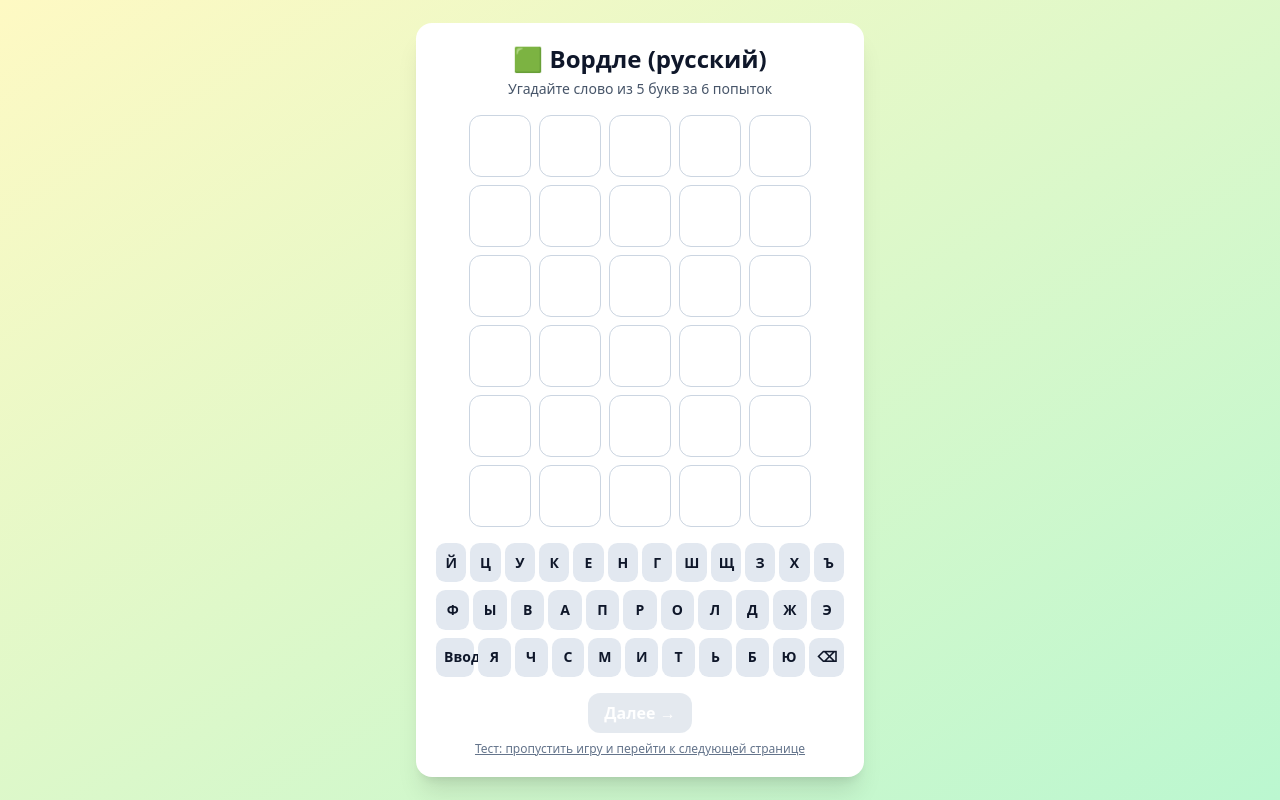
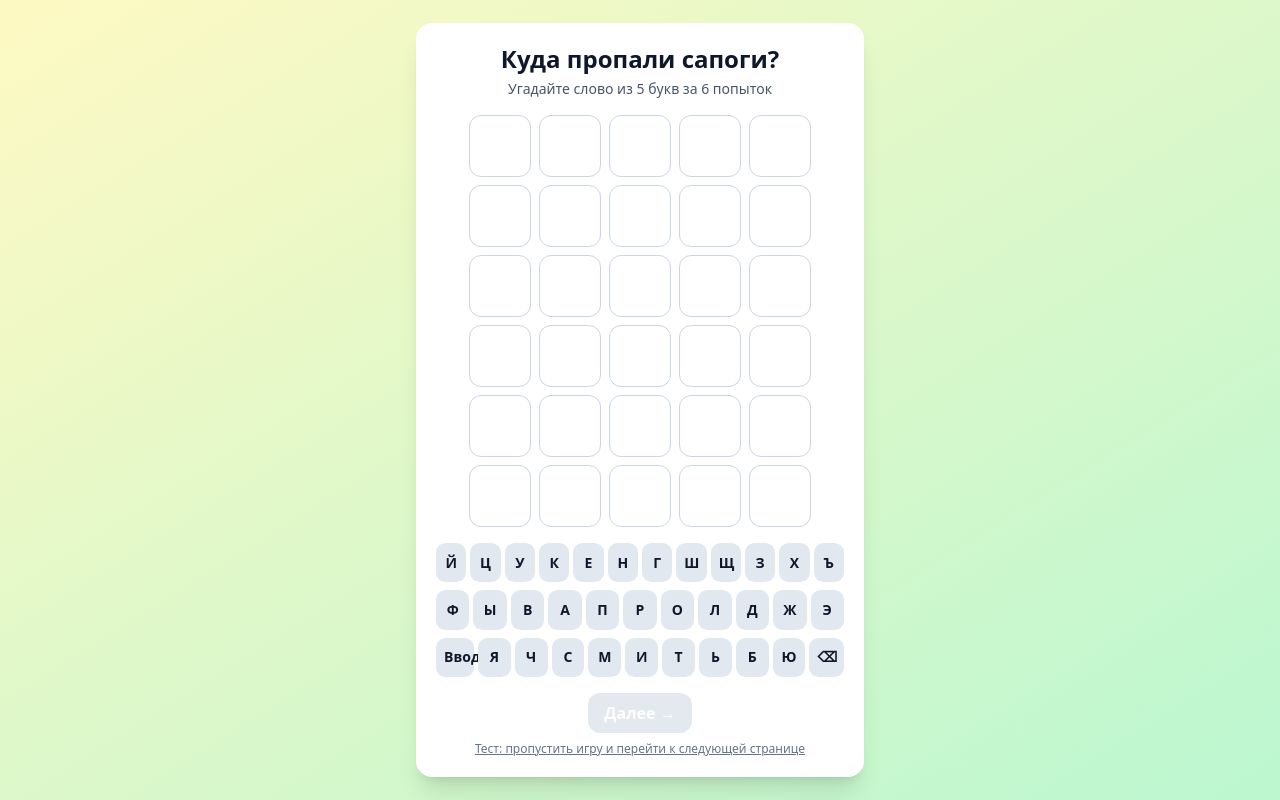
Before and after one commit to alexkuzmichev/RodionQuest, a plain HTML site: page puzzle1.html in a window 1280 px wide. Drawn offline with nearby package versions, Linux system fonts and the light colour scheme.

Commit message:
Update puzzle1.html

```diff
--- a/puzzle1.html
+++ b/puzzle1.html
@@ -26,7 +26,7 @@
 <body class="min-h-screen bg-gradient-to-br from-yellow-100 to-green-200 flex items-center justify-center p-4 text-slate-900">
   <div class="w-full max-w-md">
     <div class="bg-white rounded-2xl shadow-xl p-4 sm:p-5">
-      <h1 class="text-2xl font-bold text-center mb-1">🟩 Вордле (русский)</h1>
+      <h1 class="text-2xl font-bold text-center mb-1">Куда пропали сапоги?</h1>
       <p class="text-center text-sm text-slate-600 mb-4">Угадайте слово из 5 букв за 6 попыток</p>
 
       <!-- Игровое поле -->
```
